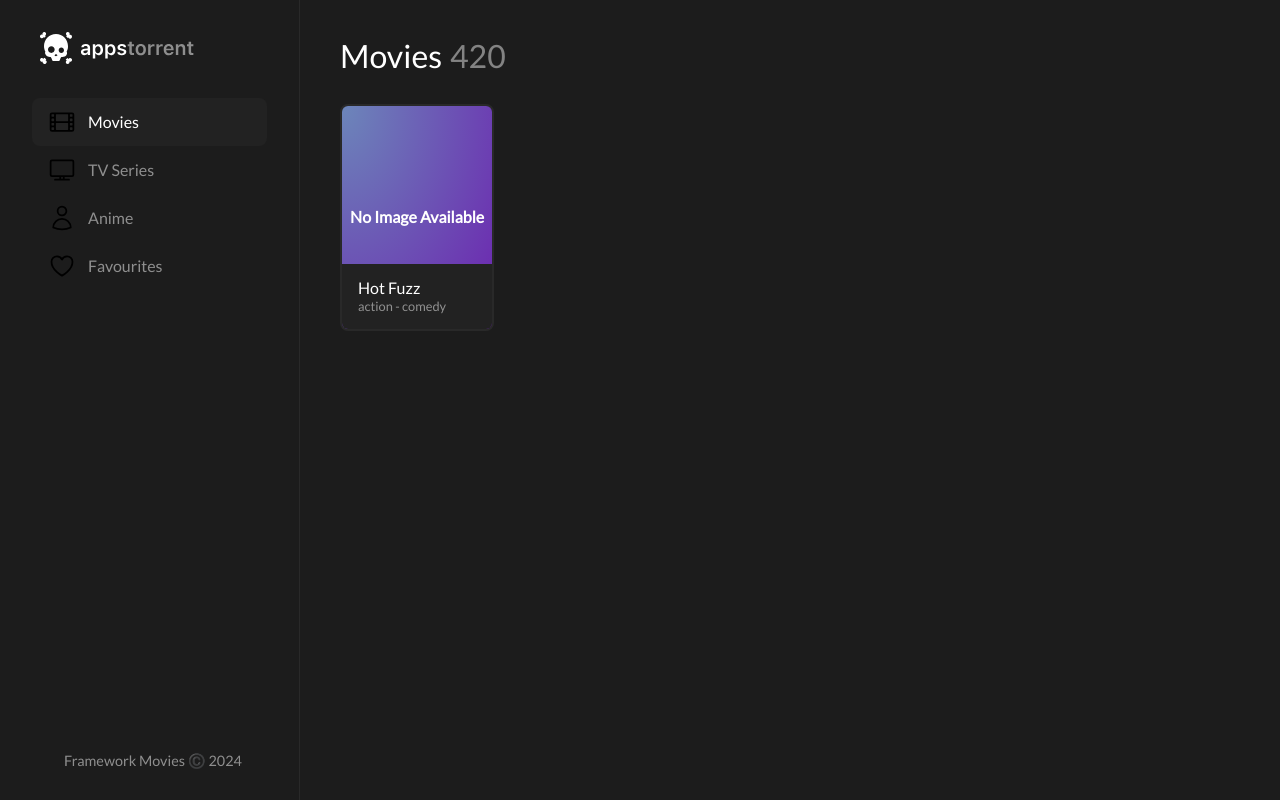
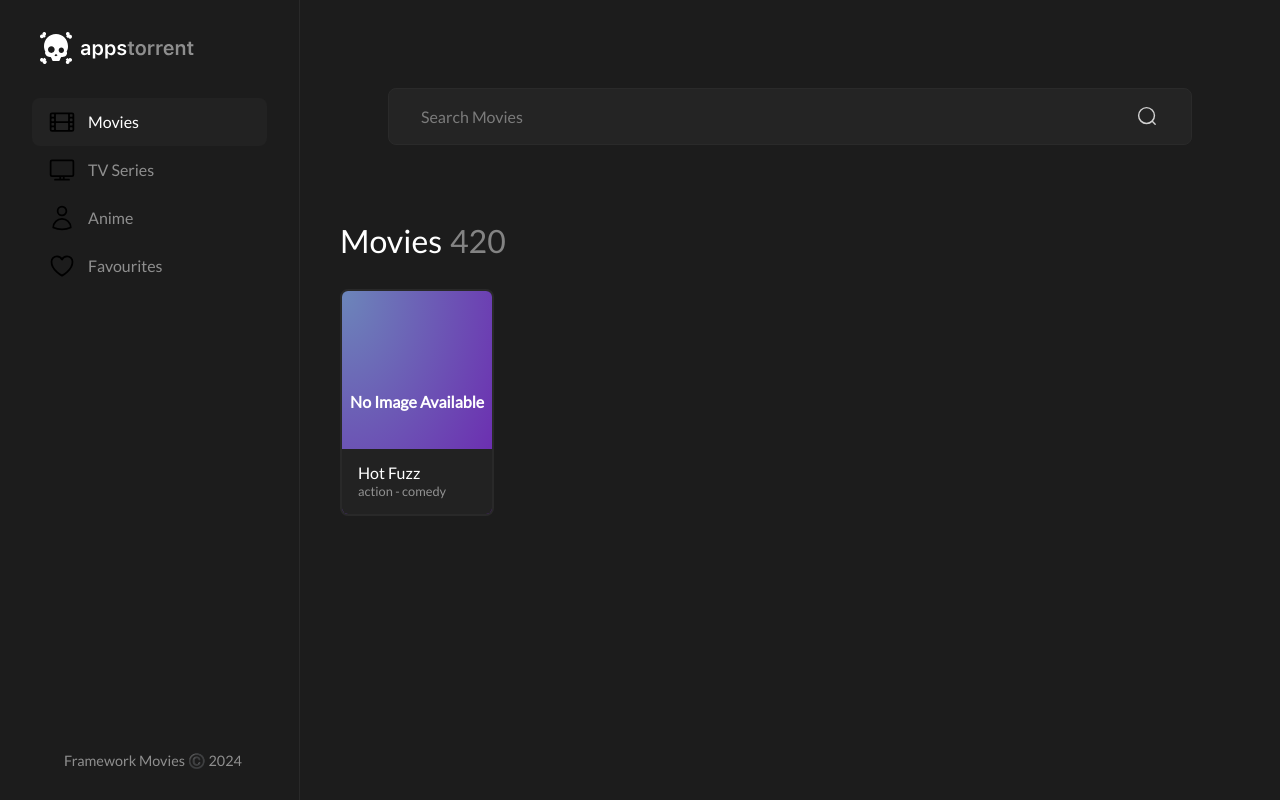
Before and after one commit to Casm101/framework-project, a React (Vite) app in the folder 2-react-ts/: page / in a window 1280 px wide. Built offline with nearby package versions, Linux system fonts and the light colour scheme.

Commit message:
Create: search bar component with styles.

```diff
--- /dev/null
+++ b/2-react-ts/src/components/SearchBar/index.tsx
@@ -0,0 +1,33 @@
+// Style imports
+import './styles.scss';
+
+interface SearchBarProps {
+    placeholder: string;
+}
+
+/**
+ * SearchBar component
+ */
+export const SearchBar = ({
+    placeholder
+}: SearchBarProps) => {
+
+    /**
+     * Method to render searchbar component
+     * @returns {React.JSXElement}
+     */
+    return (
+        <div className="searchbar-styled">
+            <input
+                type="search"
+                className="searchbar-input"
+                placeholder={placeholder}
+            />
+            <img
+                src="/icons/search-icon.svg"
+                alt=""
+                className="searchbar-icon"
+            />
+        </div>
+    );
+};
--- /dev/null
+++ b/2-react-ts/src/components/SearchBar/styles.scss
@@ -0,0 +1,47 @@
+/* Searchbar styles */
+.searchbar-styled {
+    display: flex;
+    align-items: center;
+    justify-content: space-between;
+    gap: 1rem;
+
+    width: 100%;
+
+    padding: 1rem 2rem;
+
+    border-radius: .5rem;
+    border: 1px solid var(--border-terciary);
+
+    background: var(--background-terciary);
+    opacity: .8;
+
+    transition: all .2s;
+
+    &:hover {
+        opacity: 1;
+    }
+
+    .searchbar-input {
+
+        background: none;
+        border: none;
+        outline: none;
+
+        width: 100%;
+        font-size: 1rem;
+
+        color: var(--text-primary);
+
+        appearance: textfield;
+        -webkit-appearance: textfield;
+
+        &::placeholder {
+            color: var(--text-primary);
+            opacity: .5;
+        }
+    }
+
+    &:focus-within {
+        outline: .5px solid #6242a9;
+    }
+}
--- a/2-react-ts/src/pages/Movies/index.tsx
+++ b/2-react-ts/src/pages/Movies/index.tsx
@@ -1,11 +1,17 @@
 // Component imports
 import { ContentCard } from "../../components/ContentCard";
+import { SearchBar } from "../../components/SearchBar";
 
 
 export default function Movies() {
 
     return (
         <div className="page-wrapper">
+
+            {/* Page header */}
+            <div className="page-header" style={{ padding: '3rem' }}>
+                <SearchBar placeholder="Search Movies" />
+            </div>
 
             {/* Page header */}
             <div className="page-header">
```
